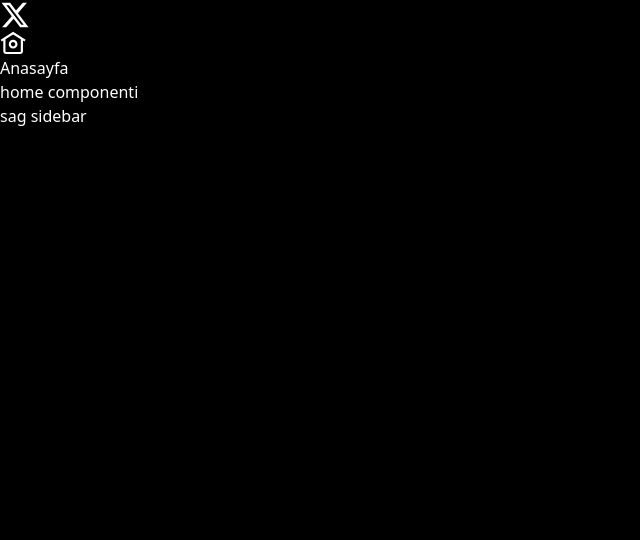
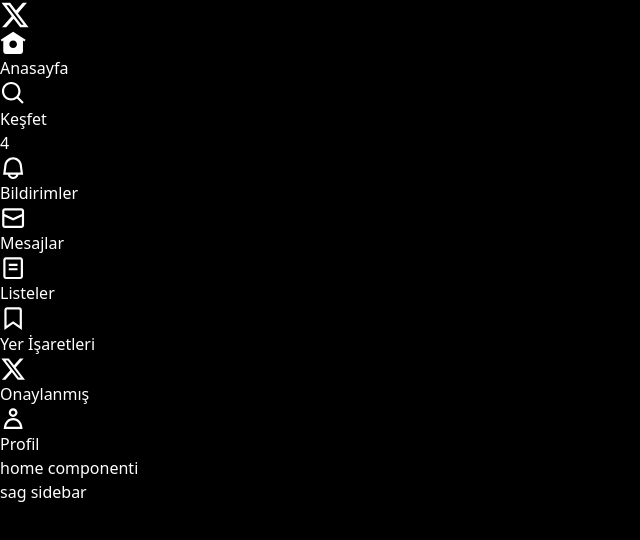
Before and after one commit to tutusjr/twitterClone, a React (Vite) app: page / in a window 1280 px wide. Shown: the top 540 px of the page, without its empty margins (0-640 px from the left). Built offline with nearby package versions, Linux system fonts and the light colour scheme.

Commit message:
sidebar progress

```diff
--- a/src/layouts/main/sidebar/menu/index.jsx
+++ b/src/layouts/main/sidebar/menu/index.jsx
@@ -1,21 +1,33 @@
 import { NavLink } from "react-router-dom";
+import classNames from "classnames";
+import { mainManu } from "../../../../utils/consts";
 
 export default function Menu() {
+
+
   return (
     <nav className="mt-0.5 mb-1">
-      <NavLink to="/" className="py-1 block group">
-        <div className=" p-3 inline-flex transition-colors rounded-full items-center gap-5 group-hover:bg-[#eff3f41a]">
-        <svg
-          viewBox="0 0 24 24" width={26.25} height={26.25}
-          fill="#fff"
-        >
-            <path d="M12 9c-2.209 0-4 1.791-4 4s1.791 4 4 4 4-1.791 4-4-1.791-4-4-4zm0 6c-1.105 0-2-.895-2-2s.895-2 2-2 2 .895 2 2-.895 2-2 2zm0-13.304L.622 8.807l1.06 1.696L3 9.679V19.5C3 20.881 4.119 22 5.5 22h13c1.381 0 2.5-1.119 2.5-2.5V9.679l1.318.824 1.06-1.696L12 1.696zM19 19.5c0 .276-.224.5-.5.5h-13c-.276 0-.5-.224-.5-.5V8.429l7-4.375 7 4.375V19.5z"/>
-        </svg>
-        <div className="pr-4 text-xl">
-        Anasayfa
-        </div>
-        </div>
+      {mainManu.map((menu, index) => (
+        <NavLink to={menu.path} key={index} className="py-1 block group">
+        {({ isActive }) => (
+          <div
+            className={classNames(
+              "p-3 inline-flex transition-colors rounded-full items-center gap-5 group-hover:bg-[#eff3f41a]",
+              {"font-bold": isActive})}>
+
+            <div className= "w-[26.25] h-[26.25] relative">
+              {menu?.notification && (
+                <span className="absolute -top-1.5 -right-1 text-[11px] h-[18px] w-[18px] rounded-full bg-[#1d9bf0] flex items-center justify-center">{menu.notification}</span>
+              )}
+              {!isActive && menu.icon.passive}
+              {isActive && menu.icon.active}
+            </div>
+            <div className= " pr-3.5 text-xl">{menu.title}</div>
+          </div>
+        )}
       </NavLink>
+      ))}
     </nav>
+
   );
 }
--- /dev/null
+++ b/src/utils/consts.jsx
@@ -0,0 +1,81 @@
+export const mainManu = [
+
+    {
+        path: "/",
+        title: "Anasayfa",
+        icon: {
+            active: (<svg viewBox="0 0 24 24" width={26.25} height={26.25} fill="#fff">
+            <path d="M12 1.696L.622 8.807l1.06 1.696L3 9.679V19.5C3 20.881 4.119 22 5.5 22h13c1.381 0 2.5-1.119 2.5-2.5V9.679l1.318.824 1.06-1.696L12 1.696zM12 16.5c-1.933 0-3.5-1.567-3.5-3.5s1.567-3.5 3.5-3.5 3.5 1.567 3.5 3.5-1.567 3.5-3.5 3.5z" />
+          </svg>),
+            passive: (<svg viewBox="0 0 24 24" width={26.25} height={26.25} fill="#fff">
+            <path d="M12 9c-2.209 0-4 1.791-4 4s1.791 4 4 4 4-1.791 4-4-1.791-4-4-4zm0 6c-1.105 0-2-.895-2-2s.895-2 2-2 2 .895 2 2-.895 2-2 2zm0-13.304L.622 8.807l1.06 1.696L3 9.679V19.5C3 20.881 4.119 22 5.5 22h13c1.381 0 2.5-1.119 2.5-2.5V9.679l1.318.824 1.06-1.696L12 1.696zM19 19.5c0 .276-.224.5-.5.5h-13c-.276 0-.5-.224-.5-.5V8.429l7-4.375 7 4.375V19.5z" />
+          </svg>)
+        }
+    },
+    {
+        path:"/explore",
+        title:"Keşfet",
+        icon:{
+            active: (<svg viewBox="0 0 24 24" fill="#fff" width={26.25} height={26.25}>
+            <path d="M10.25 4.25c-3.314 0-6 2.686-6 6s2.686 6 6 6c1.657 0 3.155-.67 4.243-1.757 1.087-1.088 1.757-2.586 1.757-4.243 0-3.314-2.686-6-6-6zm-9 6c0-4.971 4.029-9 9-9s9 4.029 9 9c0 1.943-.617 3.744-1.664 5.215l4.475 4.474-2.122 2.122-4.474-4.475c-1.471 1.047-3.272 1.664-5.215 1.664-4.971 0-9-4.029-9-9z" />
+          </svg>),
+            passive: (<svg viewBox="0 0 24 24" fill="#fff" width={26.25} height={26.25}>
+            <path d="M10.25 3.75c-3.59 0-6.5 2.91-6.5 6.5s2.91 6.5 6.5 6.5c1.795 0 3.419-.726 4.596-1.904 1.178-1.177 1.904-2.801 1.904-4.596 0-3.59-2.91-6.5-6.5-6.5zm-8.5 6.5c0-4.694 3.806-8.5 8.5-8.5s8.5 3.806 8.5 8.5c0 1.986-.682 3.815-1.824 5.262l4.781 4.781-1.414 1.414-4.781-4.781c-1.447 1.142-3.276 1.824-5.262 1.824-4.694 0-8.5-3.806-8.5-8.5z" />
+          </svg>)
+        }
+    },
+    {
+        path:"/notifications",
+        title:"Bildirimler",
+        notification: 4,
+        icon:{
+            active: (<svg viewBox="0 0 24 24" fill="#fff" width={26.25} height={26.25}>
+            <path d="M11.996 2c-4.062 0-7.49 3.021-7.999 7.051L2.866 18H7.1c.463 2.282 2.481 4 4.9 4s4.437-1.718 4.9-4h4.236l-1.143-8.958C19.48 5.017 16.054 2 11.996 2zM9.171 18h5.658c-.412 1.165-1.523 2-2.829 2s-2.417-.835-2.829-2z" />
+          </svg>),
+            passive: (<svg viewBox="0 0 24 24" fill="#fff" width={26.25} height={26.25}>
+            <path d="M19.993 9.042C19.48 5.017 16.054 2 11.996 2s-7.49 3.021-7.999 7.051L2.866 18H7.1c.463 2.282 2.481 4 4.9 4s4.437-1.718 4.9-4h4.236l-1.143-8.958zM12 20c-1.306 0-2.417-.835-2.829-2h5.658c-.412 1.165-1.523 2-2.829 2zm-6.866-4l.847-6.698C6.364 6.272 8.941 4 11.996 4s5.627 2.268 6.013 5.295L18.864 16H5.134z" />
+          </svg>)
+        }
+    },
+    {
+        path:"/messages",
+        title:"Mesajlar",
+        icon:{
+            active: (<svg viewBox="0 0 24 24" fill="#fff" width={26.25} height={26.25}>
+                <path d="M1.998 4.499c0-.828.671-1.499 1.5-1.499h17c.828 0 1.5.671 1.5 1.499v2.858l-10 4.545-10-4.547V4.499zm0 5.053V19.5c0 .828.671 1.5 1.5 1.5h17c.828 0 1.5-.672 1.5-1.5V9.554l-10 4.545-10-4.547z"/></svg>),
+            passive: (<svg viewBox="0 0 24 24" fill="#fff" width={26.25} height={26.25}><path d="M1.998 5.5c0-1.381 1.119-2.5 2.5-2.5h15c1.381 0 2.5 1.119 2.5 2.5v13c0 1.381-1.119 2.5-2.5 2.5h-15c-1.381 0-2.5-1.119-2.5-2.5v-13zm2.5-.5c-.276 0-.5.224-.5.5v2.764l8 3.638 8-3.636V5.5c0-.276-.224-.5-.5-.5h-15zm15.5 5.463l-8 3.636-8-3.638V18.5c0 .276.224.5.5.5h15c.276 0 .5-.224.5-.5v-8.037z"/></svg>)
+        }
+    },
+    {
+        path:"/lists",
+        title:"Listeler",
+        icon:{
+            active: (<svg viewBox="0 0 24 24" fill="#fff" width={26.25} height={26.25} ><path d="M18.5 2h-13C4.12 2 3 3.12 3 4.5v15C3 20.88 4.12 22 5.5 22h13c1.38 0 2.5-1.12 2.5-2.5v-15C21 3.12 19.88 2 18.5 2zM16 14H8v-2h8v2zm0-4H8V8h8v2z"/></svg>),
+            passive: (<svg viewBox="0 0 24 24" fill="#fff" width={26.25} height={26.25}><path d="M3 4.5C3 3.12 4.12 2 5.5 2h13C19.88 2 21 3.12 21 4.5v15c0 1.38-1.12 2.5-2.5 2.5h-13C4.12 22 3 20.88 3 19.5v-15zM5.5 4c-.28 0-.5.22-.5.5v15c0 .28.22.5.5.5h13c.28 0 .5-.22.5-.5v-15c0-.28-.22-.5-.5-.5h-13zM16 10H8V8h8v2zm-8 2h8v2H8v-2z"/></svg>)
+        }
+    },
+    {
+        path:"/bookmarks",
+        title:"Yer İşaretleri",
+        icon:{
+            active: (<svg viewBox="0 0 24 24" fill="#fff" width={26.25} height={26.25}><path d="M4 4.5C4 3.12 5.119 2 6.5 2h11C18.881 2 20 3.12 20 4.5v18.44l-8-5.71-8 5.71V4.5z"/></svg>),
+            passive: (<svg viewBox="0 0 24 24" fill="#fff" width={26.25} height={26.25}><path d="M4 4.5C4 3.12 5.119 2 6.5 2h11C18.881 2 20 3.12 20 4.5v18.44l-8-5.71-8 5.71V4.5zM6.5 4c-.276 0-.5.22-.5.5v14.56l6-4.29 6 4.29V4.5c0-.28-.224-.5-.5-.5h-11z"/></svg>)
+        }
+    },
+    {
+        path:"/verified-choose",
+        title:"Onaylanmış",
+        icon:{
+            active: (<svg viewBox="0 0 24 24" fill="#fff" width={26.25} height={26.25}><path d="M18.244 2.25h3.308l-7.227 8.26 8.502 11.24H16.17l-5.214-6.817L4.99 21.75H1.68l7.73-8.835L1.254 2.25H8.08l4.713 6.231zm-1.161 17.52h1.833L7.084 4.126H5.117z"/></svg>),
+            passive: (<svg viewBox="0 0 24 24" fill="#fff" width={26.25} height={26.25}><path d="M18.244 2.25h3.308l-7.227 8.26 8.502 11.24H16.17l-5.214-6.817L4.99 21.75H1.68l7.73-8.835L1.254 2.25H8.08l4.713 6.231zm-1.161 17.52h1.833L7.084 4.126H5.117z"/></svg>)
+        }
+    },
+    {
+        path:"/profile",
+        title:"Profil",
+        icon:{
+            active: (<svg viewBox="0 0 24 24" fill="#fff" width={26.25} height={26.25}><path d="M17.863 13.44c1.477 1.58 2.366 3.8 2.632 6.46l.11 1.1H3.395l.11-1.1c.266-2.66 1.155-4.88 2.632-6.46C7.627 11.85 9.648 11 12 11s4.373.85 5.863 2.44zM12 2C9.791 2 8 3.79 8 6s1.791 4 4 4 4-1.79 4-4-1.791-4-4-4z"/></svg>),
+            passive: (<svg viewBox="0 0 24 24" fill="#fff" width={26.25} height={26.25}><path d="M5.651 19h12.698c-.337-1.8-1.023-3.21-1.945-4.19C15.318 13.65 13.838 13 12 13s-3.317.65-4.404 1.81c-.922.98-1.608 2.39-1.945 4.19zm.486-5.56C7.627 11.85 9.648 11 12 11s4.373.85 5.863 2.44c1.477 1.58 2.366 3.8 2.632 6.46l.11 1.1H3.395l.11-1.1c.266-2.66 1.155-4.88 2.632-6.46zM12 4c-1.105 0-2 .9-2 2s.895 2 2 2 2-.9 2-2-.895-2-2-2zM8 6c0-2.21 1.791-4 4-4s4 1.79 4 4-1.791 4-4 4-4-1.79-4-4z"/></svg>)
+        }
+    }
+]
```
